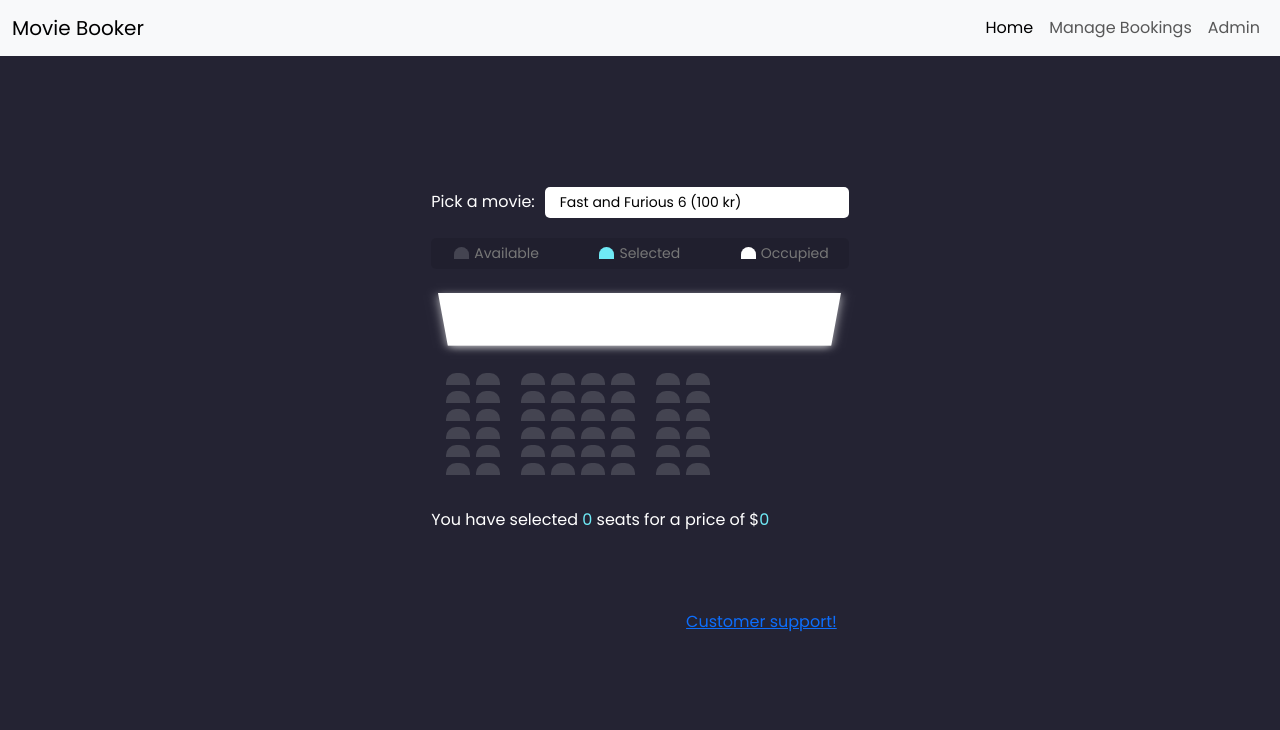
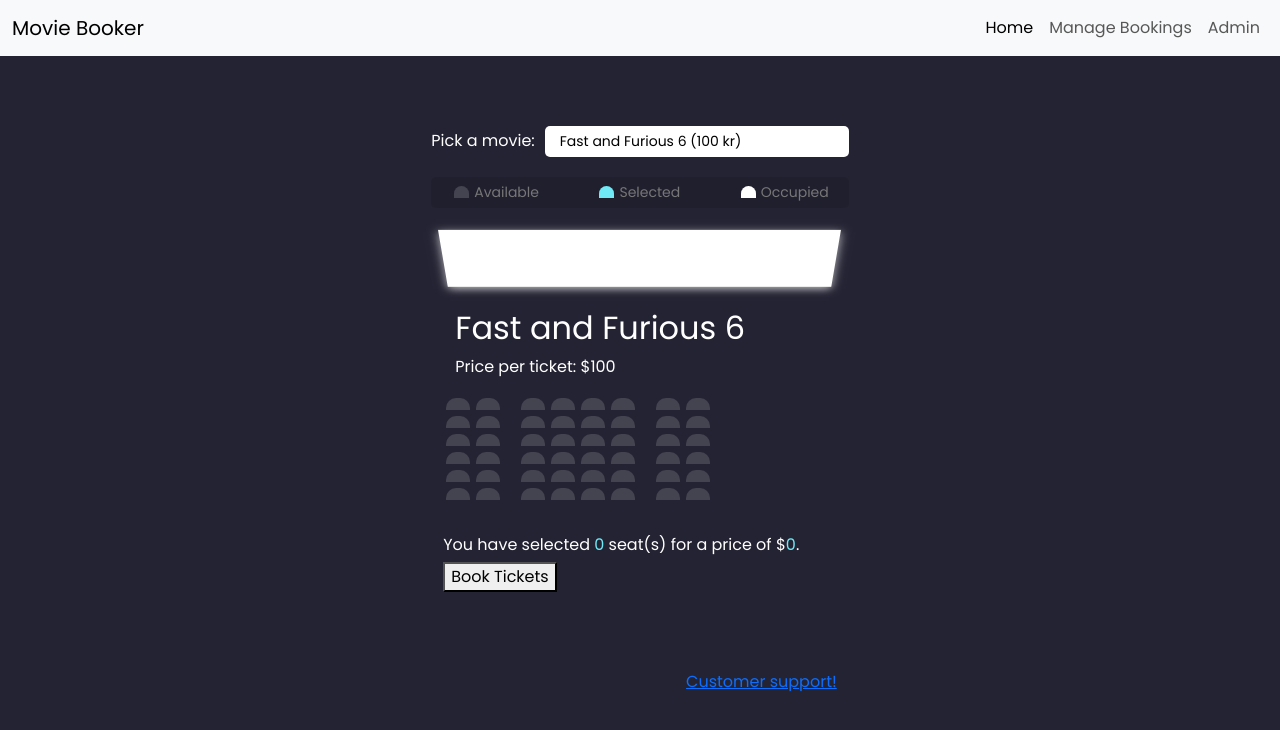
Before and after one commit to Felix-Cau/MovieBooking, a React (Vite) app: page / in a window 1280 px wide. Shown: the top 730 px of the page. Built offline with nearby package versions, Linux system fonts and the light colour scheme; data requests are answered from the project's data file.

Commit message:
main and subcomponents changed

```diff
--- a/src/Components/Main.tsx
+++ b/src/Components/Main.tsx
@@ -1,27 +1,26 @@
 import { useEffect, useState } from "react";
 import MovieContainer from "./MovieContainer";
 import SeatingData from "./SeatingData";
-import { SeatingArray, Movie } from "../ts/inferfaces";
+import { Movie } from "../ts/inferfaces";
 import { getMovies } from "../Data/api";
 
 function Main() {
     const [movies, setMovies] = useState<Movie[]>([]);
-    const [selectedMovieId, setSelectedMovieId] = useState<string>('');
-    const [selectedSeatingData, setSelectedSeatingData] = useState<SeatingArray>([]);
+    const [selectedMovie, setSelectedMovie] = useState<Movie>({
+        movieId: "",
+        title: "",
+        price: 0,
+        seatingData: [],
+    });
 
     useEffect(() => {
         const fetchMovies = async () => {
             const moviesData = await getMovies();
-            if (Array.isArray(moviesData)) {
+            if (Array.isArray(moviesData) && moviesData.length > 0) {
                 setMovies(moviesData);
-
-                if (moviesData.length > 0) {
-                    setSelectedMovieId(moviesData[0].movieId);
-                    setSelectedSeatingData(moviesData[0].seatingData);
-                }
+                setSelectedMovie(moviesData[0]); // Select the first movie by default
             } else {
-                setSelectedSeatingData([]);
-                console.log("Failed to load movies:");
+                console.error("Failed to load movies or no movies available.");
             }
         };
 
@@ -29,16 +28,18 @@
     }, []);
 
     const handleMovieChange = (movieId: string) => {
-        setSelectedMovieId(movieId);
         const selected = movies.find((movie) => movie.movieId === movieId);
-        setSelectedSeatingData(selected?.seatingData || []);
+        if (selected) {
+            setSelectedMovie(selected);
+        }
     };
+
 
     return (
         <>
             <MovieContainer
                 movies={movies}
-                selectedMovie={selectedMovieId}
+                selectedMovie={selectedMovie.movieId}
                 onMovieChange={handleMovieChange} />
             <ul className="showcase">
                 <li>
@@ -56,13 +57,8 @@
             </ul>
             <div className="container">
                 <div className="screen"></div>
-                <SeatingData seatingArray={selectedSeatingData} />
+                <SeatingData movie={selectedMovie} />
             </div>
-            <p className="text">
-                You have selected <span id="count">0</span> seats for a price of $
-                <span id="total">0</span>
-            </p>
-            <script type="module" src="script.tsx"></script>
         </>
     );
 }
--- a/src/Components/MovieContainer.tsx
+++ b/src/Components/MovieContainer.tsx
@@ -1,9 +1,10 @@
 import { MovieContainerProps } from "../ts/inferfaces";
 
-function MovieContainer({movies, selectedMovie, onMovieChange }: MovieContainerProps) {
-        const handleChange = (event: React.ChangeEvent<HTMLSelectElement>) => {
+function MovieContainer({ movies, selectedMovie, onMovieChange }: MovieContainerProps) {
+
+    function handleChange(event: React.ChangeEvent<HTMLSelectElement>) {
         onMovieChange(event.target.value);
-        };
+    }
 
     return (
         <div className="movie-container">
--- a/src/Components/SeatingData.tsx
+++ b/src/Components/SeatingData.tsx
@@ -1,25 +1,69 @@
-import { Seat, SeatingDataProps } from '../ts/inferfaces';
+import { SeatingDataProps } from '../ts/inferfaces';
+import { useState } from 'react';
+import { useNavigate } from 'react-router-dom';
 
-function SeatingData({ seatingArray }: SeatingDataProps): JSX.Element {
+function SeatingData({ movie }: SeatingDataProps): JSX.Element {
+    const [selectedSeats, setSelectedSeats] = useState<Set<string>>(new Set());
+    const selectedMovie = movie;
+
+    const selectedCount = selectedSeats.size;
+    const totalPrice = selectedCount * selectedMovie.price;
+
+    function changeSeatSelection(seatId: string) {
+        setSelectedSeats((prevSelectedSeats) => {
+            const updatedSeats = new Set(prevSelectedSeats);
+            if (updatedSeats.has(seatId)) {
+                updatedSeats.delete(seatId);
+            } else {
+                updatedSeats.add(seatId);
+            }
+            return updatedSeats;
+        });
+    }
+
+    function handleBookTickets() {
+        const navigate = useNavigate();
+        navigate('/book-tickets', {
+        state: {
+            selectedSeats: Array.from(selectedSeats),
+            selectedMovie,
+        },
+        });
+    }
+
 return (
+    <div>
         <div className="container">
-        {seatingArray.map((row, rowIndex) => (
+        <h2>{movie.title}</h2>
+        <p>Price per ticket: ${movie.price}</p>
+        {movie.seatingData.map((row, rowIndex) => (
             <div key={rowIndex} className="row">
-            {row.map((seat: Seat) => (
+            {row.map((seat) => (
                 <div
                 key={seat.id}
-                className={`seat ${seat.status === 'booked' ? 'occupied' : ''} ${
-                  seat.status === 'available' ? 'seat' : ''
-                }`}
+                className={`seat ${
+                    seat.status === 'booked' ? 'occupied' : ''
+                } ${selectedSeats.has(seat.id) ? 'selected' : ''}`}
                 data-seat-id={seat.id}
                 data-status={seat.status}
-                >
-              </div>
+                onClick={() => {
+                    if (seat.status !== 'booked') changeSeatSelection(seat.id);
+                }}
+                ></div>
             ))}
             </div>
         ))}
         </div>
+        <p className="text">
+        You have selected <span id="count">{selectedCount}</span> seat(s) for a price of $
+        <span id="total">{totalPrice}</span>.
+        </p>
+        <button onClick={handleBookTickets} className="book-button">
+        Book Tickets
+        </button>
+    </div>
     );
 }
 
+
 export default SeatingData;
--- a/src/ts/inferfaces.ts
+++ b/src/ts/inferfaces.ts
@@ -6,7 +6,7 @@
 type SeatingArray = Seat[][];
 
 interface SeatingDataProps {
-    seatingArray: SeatingArray;
+    movie: Movie;
 }
 
 interface Movie {
```
Also changed, not shown: src/App.tsx (+4 -4 lines). Lines whose indentation alone changed are shown as unchanged.
